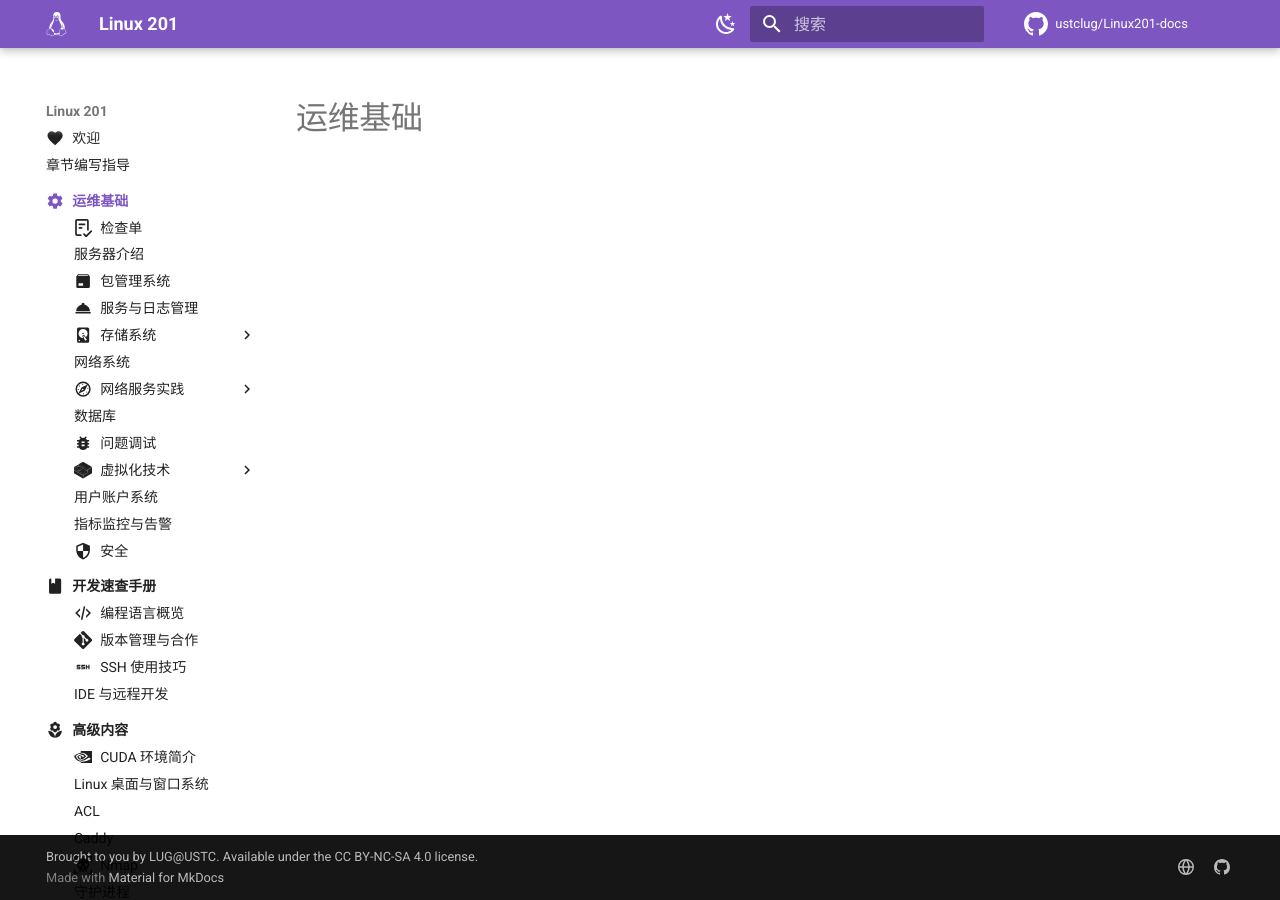
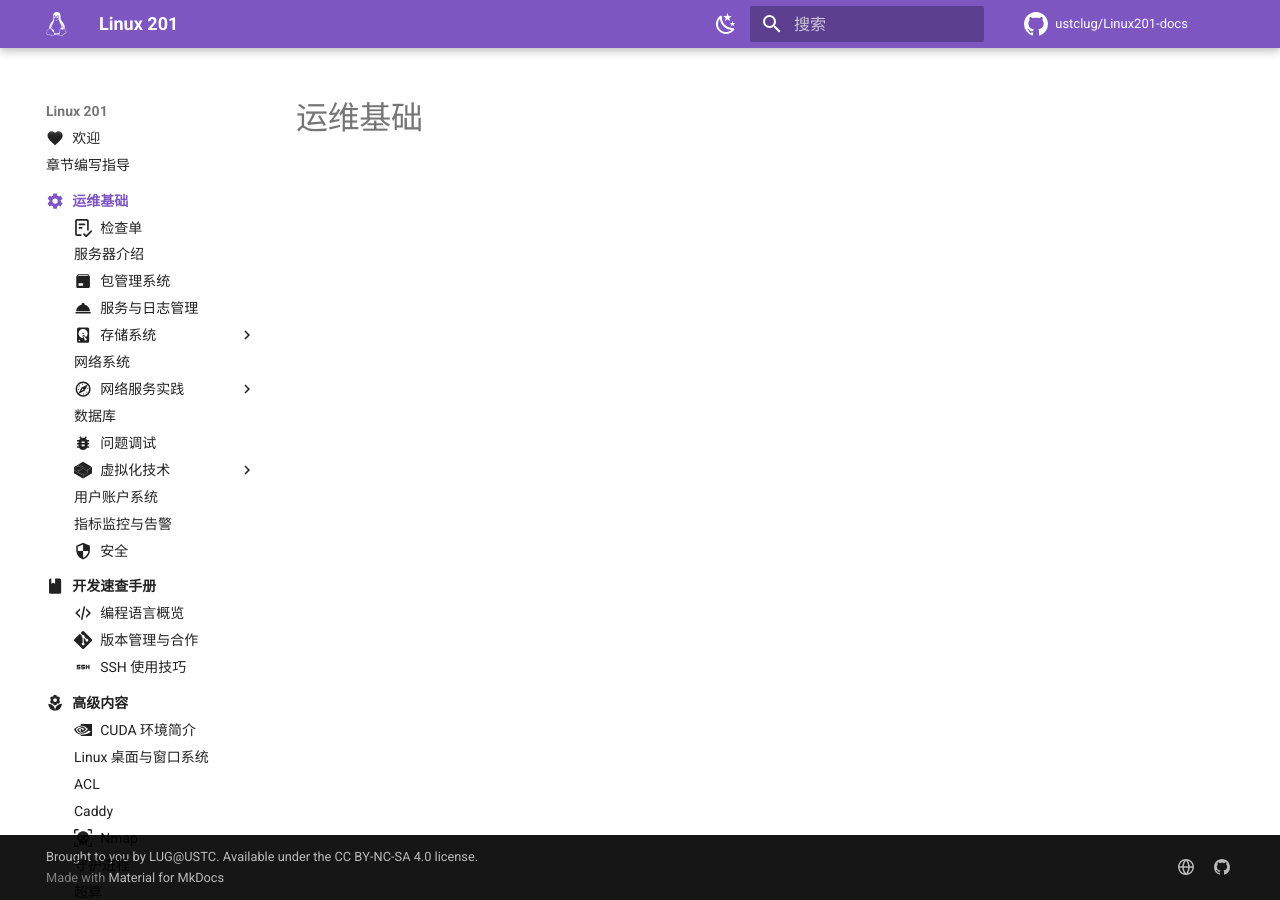
Before and after one commit to ustclug/Linux201-docs, an MkDocs documentation site: the page built from docs/ops/index.md, in a window 1280 px wide. Built offline with MkDocs 1.6.1 and Material for MkDocs 9.7.7, drawn with Linux system fonts in a browser that asks for light colours; comment, search, counter and statistics services are not loaded.

Commit message:
dev/ide: Removal

```diff
--- a/mkdocs.yml
+++ b/mkdocs.yml
@@ -107,7 +107,6 @@ nav:
     - 编程语言概览: dev/language.md
     - 版本管理与合作: dev/git.md
     - SSH 使用技巧: dev/ssh.md
-    - IDE 与远程开发: dev/ide.md
   - 高级内容:
     - advanced/index.md
     - CUDA 环境简介: advanced/cuda.md
```
